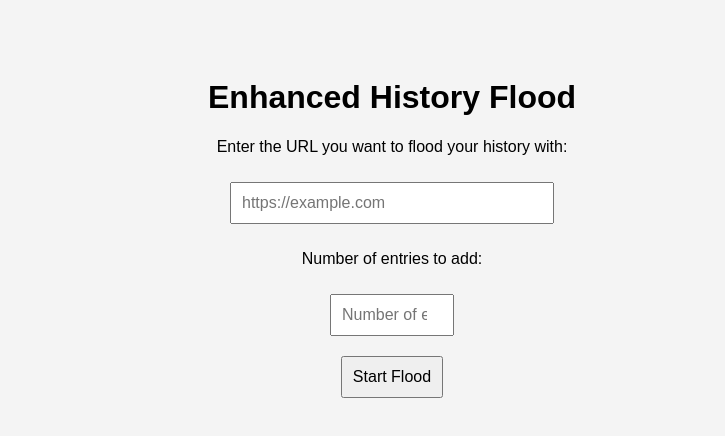
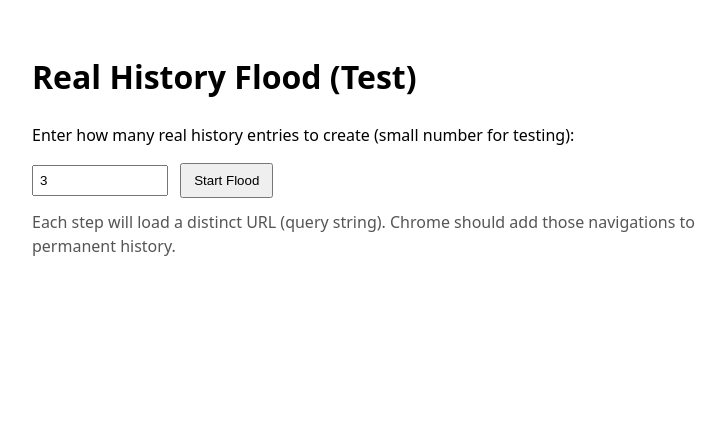
Before and after one commit to veddesai-crypto/history-flodd-thing-or-somthing-like-that, a plain HTML site: page index.html in a window 1280 px wide. Shown: the whole page, without its empty margins (248-973 px from the left). Drawn offline with Linux system fonts and the light colour scheme.

Commit message:
reset everything random link gen or custom not working

```diff
--- a/index.html
+++ b/index.html
@@ -1,63 +1,91 @@
-<!DOCTYPE html>
+<!doctype html>
 <html>
 <head>
   <meta charset="utf-8">
-<title>Custom History Flood</title>
+  <title>Real History Flood Launcher</title>
   <style>
-  body { font-family: sans-serif; text-align: center; padding: 50px; background: #f4f4f4; }
-  input, button { padding: 10px; font-size: 16px; margin: 10px; }
-  button { cursor: pointer; }
+    body{font-family:system-ui,-apple-system,Segoe UI,Roboto,Arial; padding:24px;line-height:1.5}
+    .box{max-width:720px;margin:0 auto}
+    input[type=number]{width:120px;padding:6px;margin-right:8px}
+    button{padding:8px 12px}
+    .notice{margin-top:12px;color:#555}
   </style>
 </head>
 <body>
+  <div class="box">
+    <h1>Real History Flood (Test)</h1>
+    <div id="ui">
+      <p>Enter how many real history entries to create (small number for testing):</p>
+      <input id="count" type="number" min="1" value="3" />
+      <button id="start">Start Flood</button>
+      <p class="notice">Each step will load a distinct URL (query string). Chrome should add those navigations to permanent history.</p>
+    </div>
 
-<h1>Enhanced History Flood</h1>
-<p>Enter the URL you want to flood your history with:</p>
-<input type="text" id="url" placeholder="https://example.com" style="width: 300px;">
-<br>
-<p>Number of entries to add:</p>
-<input type="number" id="num" placeholder="Number of entries" min="1" style="width: 100px;">
-<br>
-<button onclick="floodHistory()">Start Flood</button>
+    <div id="flood" style="display:none">
+      <h2 id="fTitle">Flooding…</h2>
+      <p id="fText">This page is entry <span id="idx"></span> of <span id="total"></span>.</p>
+      <p class="notice">If the process completes you will be returned to the launcher.</p>
+    </div>
+  </div>
 
   <script>
-function floodHistory() {
-  let url = document.getElementById('url').value.trim();
-  let num = parseInt(document.getElementById('num').value, 10);
+    (function(){
+      const params = new URLSearchParams(location.search);
+      const entry = params.get('entry');      // current entry index
+      const total = params.get('n');          // target total
+      const delay = 250;                      // ms between navigations
 
-  if(!url || !url.startsWith('http')) {
-    alert("Enter a valid URL starting with http:// or https://");
-    return;
+      function showLauncher(){
+        document.getElementById('ui').style.display = 'block';
+        document.getElementById('flood').style.display = 'none';
+        document.getElementById('start').addEventListener('click', ()=>{
+          let n = parseInt(document.getElementById('count').value,10);
+          if(!n || n <= 0){ alert('Enter a positive number'); return; }
+          if(n > 50 && !confirm('Large numbers will add many items to your history. Continue?')) return;
+          // start by navigating to entry=1
+          location.href = location.origin + location.pathname + '?entry=1&n=' + n + '&_t=' + Date.now();
+        });
       }
 
-  if(isNaN(num) || num <= 0){
-    alert("Enter a positive number.");
-    return;
+      function showFlood(i, n){
+        document.title = 'Flood entry ' + i; // title helps show up in history
+        document.getElementById('ui').style.display = 'none';
+        document.getElementById('flood').style.display = 'block';
+        document.getElementById('idx').innerText = i;
+        document.getElementById('total').innerText = n;
+        document.getElementById('fText').style.opacity = '0.95';
+
+        if(i < n){
+          // navigate to the next unique URL (real navigation)
+          setTimeout(function(){
+            const next = i + 1;
+            location.href = location.origin + location.pathname + '?entry=' + next + '&n=' + n + '&_t=' + Date.now();
+          }, delay);
+        } else {
+          // final entry reached — after a short pause go back to launcher (a plain URL without params)
+          setTimeout(function(){
+            location.href = location.origin + location.pathname + '?done=1&_t=' + Date.now();
+          }, delay);
+        }
       }
 
-  // Array of example titles to randomize
-  const titles = [
-    "Homepage",
-    "Math Section",
-    "Practice Problems",
-    "Quiz Results",
-    "Lesson Page",
-    "Dashboard",
-    "Student Portal",
-    "Exercises",
-    "Progress Report",
-    "Activity Feed"
-  ];
-
-  for(let i=0; i<num; i++){
-    const randomTitle = titles[Math.floor(Math.random() * titles.length)];
-    // Add "?entry=i" to make URLs slightly different
-    history.pushState({}, randomTitle, url + "?entry=" + (i+1));
+      function showDone(){
+        document.getElementById('ui').style.display = 'block';
+        document.getElementById('flood').style.display = 'none';
+        alert('Flood complete — check your browser history (chrome://history).');
       }
 
-  alert("History flood complete! The URL '" + url + "' now appears " + num + " times with random titles.");
+      // decide which view to show
+      if(entry && total){
+        const i = parseInt(entry,10);
+        const n = parseInt(total,10);
+        showFlood(i, n);
+      } else if (params.get('done')){
+        showDone();
+      } else {
+        showLauncher();
       }
+    })();
   </script>
-
 </body>
 </html>
```
Lines whose indentation alone changed are shown as unchanged.
